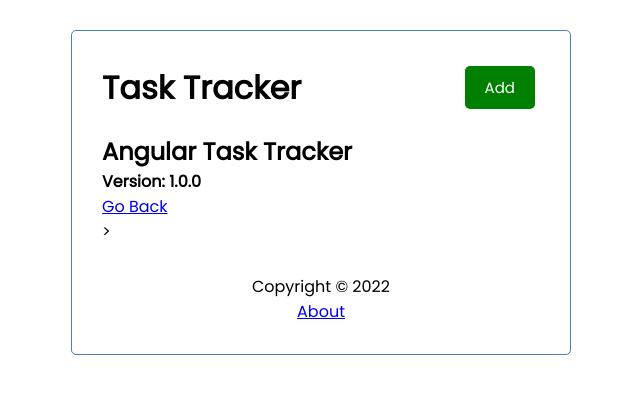
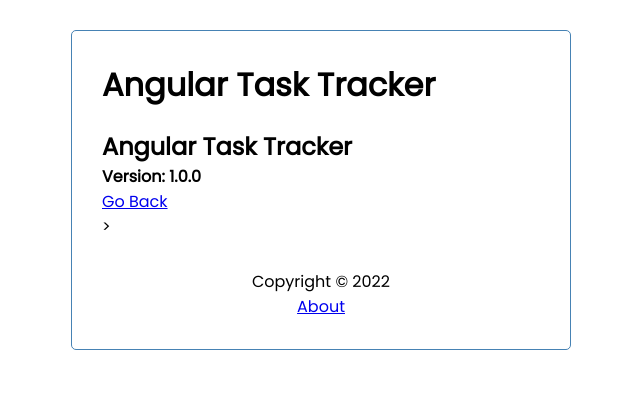
Before and after one commit to dbentler/angular-task-list, an Angular app: page /about in a window 1280 px wide. Shown: the top 394 px of the page, without its empty margins (319-959 px from the left). Built offline with nearby package versions, Linux system fonts and the light colour scheme.

Commit message:
Removed Add Button from "About" page

```diff
--- a/src/app/components/header/header.component.html
+++ b/src/app/components/header/header.component.html
@@ -1,6 +1,6 @@
 <header>
     <h1>{{ title }}</h1>
-    <app-button
+    <app-button *ngIf="hasRoute('/')"
     color="{{showAddTask ? 'red' : 'green'}}"
     text="{{showAddTask ? 'Close' : 'Add'}}"
     (btnClick)="toggleAddTask()"
--- a/src/app/components/header/header.component.ts
+++ b/src/app/components/header/header.component.ts
@@ -1,6 +1,7 @@
 import { Component, OnInit } from '@angular/core';
 import { UiService } from 'src/app/services/ui.service';
 import { Subscription } from 'rxjs';
+import { Router } from '@angular/router';
 
 @Component({
   selector: 'app-header',
@@ -8,11 +9,11 @@
   styleUrls: ['./header.component.css']
 })
 export class HeaderComponent implements OnInit {
-  title: string = 'Task Tracker';
+  title: string = 'Angular Task Tracker';
   showAddTask: boolean = false;
   subscription: Subscription;
 
-  constructor(private uiService:UiService) {
+  constructor(private uiService:UiService, private router:Router) {
     this.subscription = this.uiService.onToggle().subscribe((value) => (this.showAddTask = value));
   }
 
@@ -22,4 +23,8 @@
   toggleAddTask(){
     this.uiService.toggleAddTask();
   }
+
+  hasRoute(route: string) {
+    return this.router.url === route;
+  }
 }
```
